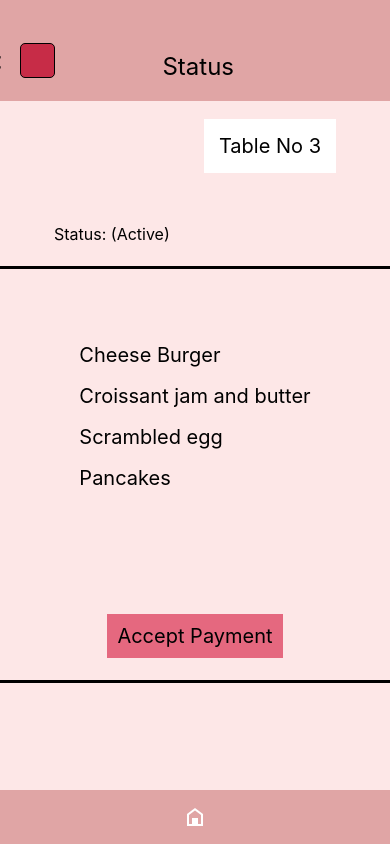
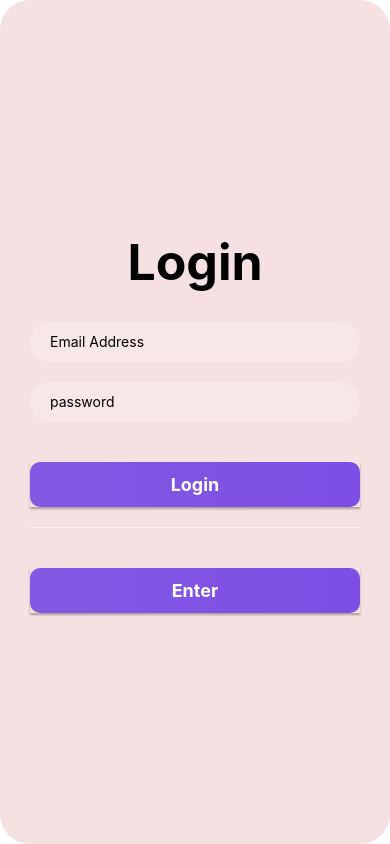
Before and after one commit to Sapanaa/BreakfastAll, a React Native app in the folder Employee/: screen / in a window 390 px wide. Built offline with nearby package versions, Linux system fonts and the light colour scheme.

Commit message:
Login Page changed

```diff
--- a/Employee/App.js
+++ b/Employee/App.js
@@ -6,6 +6,7 @@ import EvaluationP from './Components/EvaluationP';
 import MyProfile from './Components/Profile';
 import DashBoard from './Components/Dashboard1';
 import Status from './Components/Status';
+import Login from './Components/LoginPa';
 
 export default function App() {
   return (
@@ -15,8 +16,8 @@ export default function App() {
      {/* <EvaluationP/>*/}
    {/*<MyProfile/>*/}
   {/* <DashBoard/>*/}
-  <Status/>
-
+ {/* <Status/>*/}
+<Login/>
    {/*<Orders/>*/}
 
  {/* <Home/>*/}
--- /dev/null
+++ b/Employee/Components/LoginPa.jsx
@@ -0,0 +1,147 @@
+import React from 'react';
+import { View, Text, StyleSheet, TouchableOpacity, TextInput, Alert } from 'react-native';
+import { LinearGradient } from 'expo-linear-gradient'; // Import LinearGradient
+import { useState } from 'react';
+const GradientButton = ({ text, onPress }) => (
+    <TouchableOpacity style={styles.buttonContainer} onPress={onPress}>
+      <LinearGradient colors={['#8359E3', '#7D4EE5']} style={styles.button} start={{ x: 0, y: 0.5 }} end={{ x: 1, y: 0.5 }}>
+        <Text style={styles.buttonText}>{text}</Text>
+      </LinearGradient>
+    </TouchableOpacity>
+  );
+
+const InputField = ({ label }) => (
+  <View style={styles.inputFieldContainer}>
+    <Text style={styles.inputLabel}>{label}</Text>
+  </View>
+);
+
+export default function Login() {
+    const [email, setEmail] = useState('');
+    const [password, setPassword] = useState('');
+    const [loggedIn, setLoggedIn] = useState(false);
+
+    const handleLogin = () => {
+      if (email === 'admin@example.com' && password === 'password') {
+        setLoggedIn(true);
+        Alert.alert('Login Successful', 'Welcome!', [{ text: 'OK', onPress: () => console.log('OK Pressed') }]);
+      } else {
+        Alert.alert('Login Failed', 'Invalid email or password.', [{ text: 'OK', onPress: () => console.log('OK Pressed') }]);
+      }
+    };
+  return (
+    <View style={styles.formContainer}>
+        <View style={styles.titleContainer}>
+          <Text style={styles.title}>Login</Text>
+        </View>
+        <View style={styles.inputFieldContainer}>
+          <TextInput
+            style={styles.input}
+            placeholder="Email Address"
+            value={email}
+            onChangeText={setEmail}
+            autoCapitalize="none"
+          />
+        </View>
+        <View style={styles.inputFieldContainer}>
+          <TextInput
+            style={styles.input}
+            placeholder="password"
+            value={password}
+            onChangeText={setPassword}
+            secureTextEntry
+          />
+        </View>
+        <GradientButton text="Login" onPress={handleLogin} />
+        {loggedIn && <Text style={styles.successText}>Login successful!</Text>}
+        <View style={styles.divider} />
+        <GradientButton text="Enter" />
+      </View>
+  );
+}
+
+const styles = StyleSheet.create({
+  container: {
+    flex: 1,
+    justifyContent: 'center',
+    alignItems: 'center',
+    width: '100%',
+    height: '100%',
+    backgroundColor: "#f5e1e1",
+  },
+  formContainer: {
+    width: '100%',
+    height: '100%',
+    justifyContent: 'center',
+    alignItems: 'stretch',
+    borderRadius: 30,
+    backgroundColor: '#f5e1e1',
+    shadowColor: '#000',
+
+    padding: 30,
+    width: '100%',
+  },
+  titleContainer: {
+    marginBottom: 30,
+  },
+  title: {
+    fontSize: 50,
+    color: '#000',
+    textAlign: 'center',
+    fontWeight: 'bold',
+  },
+  inputFieldContainer: {
+    backgroundColor: 'rgba(255, 255, 255, 0.2)',
+    borderRadius: 20,
+    marginBottom: 20,
+    height: 40,
+    paddingHorizontal: 20,
+    justifyContent: 'center',
+  },
+  inputLabel: {
+    fontSize: 18,
+    color: '#463348',
+    fontWeight: '200',
+  },
+  buttonContainer: {
+    marginTop: 20,
+  },
+  buttonContainer: {
+    marginTop: 20,
+    shadowColor: '#000',
+    shadowOffset: {
+      width: 0,
+      height: 2,
+    },
+    shadowOpacity: 0.3,
+    shadowRadius: 2,
+    elevation: 5, // This elevation value is important for iOS shadow
+  },
+  buttonWrapper: {
+    borderRadius: 20,
+    shadowColor: '#000',
+    shadowOffset: {
+      width: 0,
+      height: 2,
+    },
+    shadowOpacity: 0.3,
+    shadowRadius: 2,
+    elevation: 5, // This elevation value is important for iOS shadow
+    overflow: 'hidden', // Ensure shadow is clipped within the rounded border
+  },
+  button: {
+    paddingVertical: 12,
+    alignItems: 'center',
+    borderRadius: 10,
+  },
+  buttonText: {
+    fontSize: 18,
+    color: '#FFF',
+    fontWeight: 'bold',
+  },
+  divider: {
+    height: 1,
+    backgroundColor: 'rgba(255, 255, 255, 0.5)',
+    marginVertical: 20,
+  },
+});
```
Also changed, not shown: Employee/Components/login.jsx (deleted, +0 -94 lines).
